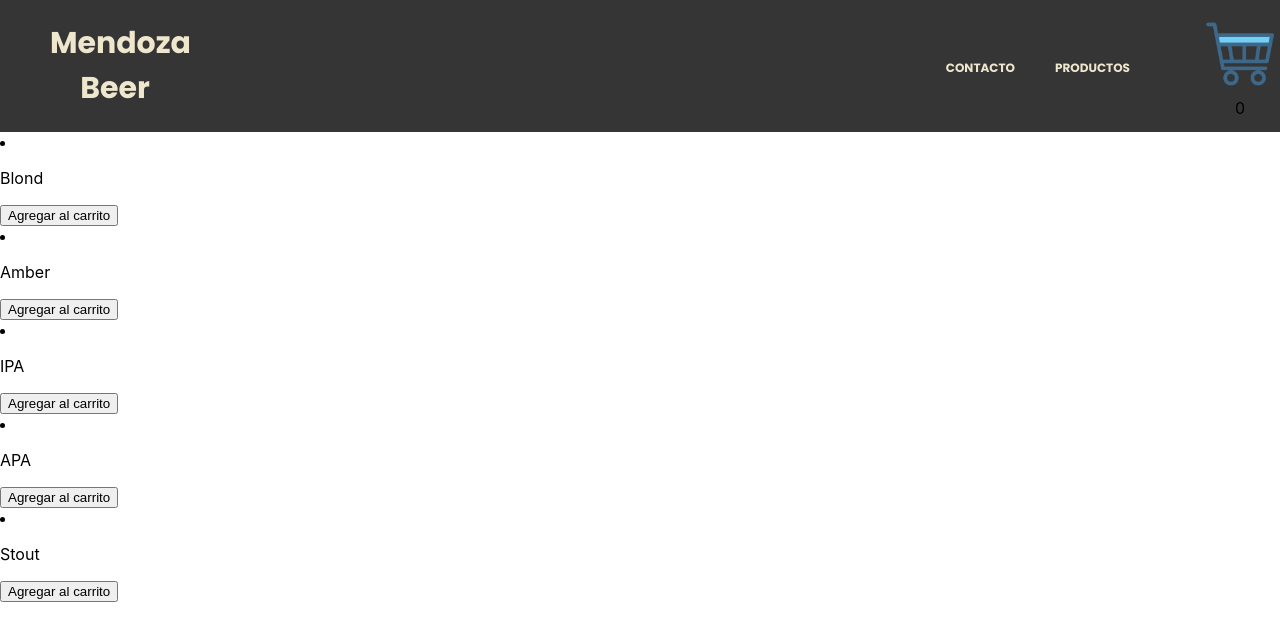
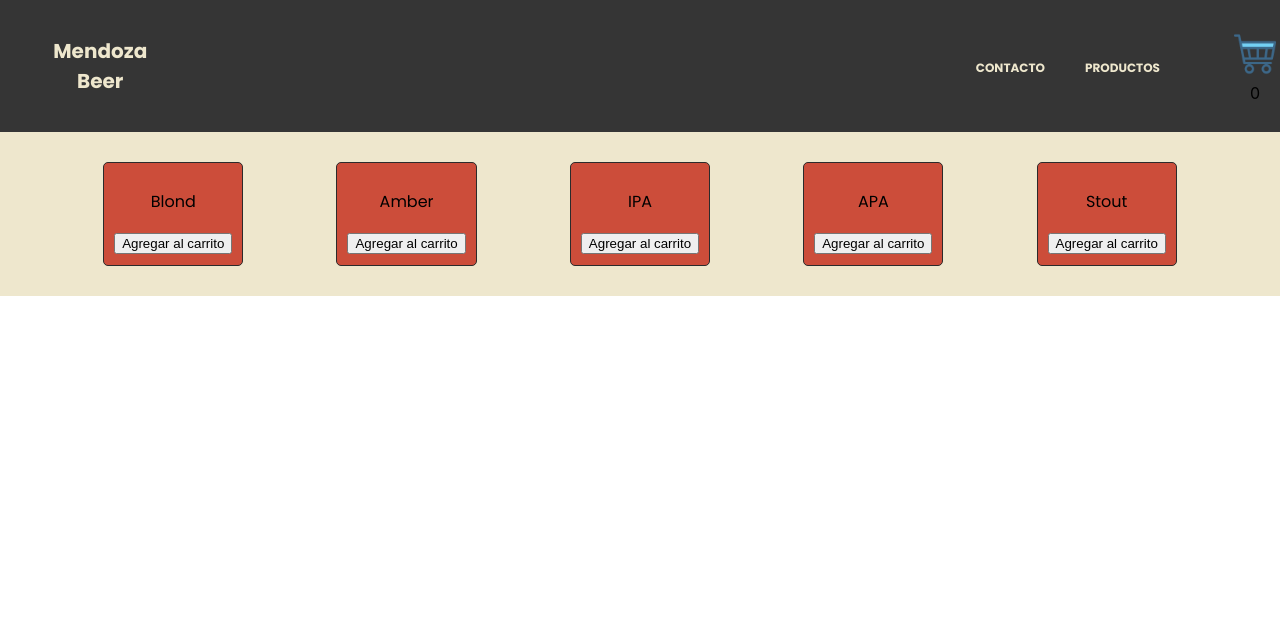
Before and after one commit to FacuRodriguezR/beerMendoza, a React (Create React App) app: page / in a window 1280 px wide. Shown: the top 640 px of the page. Built offline with nearby package versions, Linux system fonts and the light colour scheme.

Commit message:
correcciones

```diff
--- a/src/App.css
+++ b/src/App.css
@@ -79,13 +79,38 @@
   font-family: poppins;
   text-decoration: none;
   color: #eee7cd;
-  font-size: 30px;
+  font-size: 20px;
   font-weight: bolder;
   text-align: center;
 }
 
+.cards{
+  display: flex;
+  text-decoration: none;
+  background-color: #eee7cd;
+  list-style-type: none;
+  padding: 20px;
+  justify-content: space-evenly;
+  flex-wrap: wrap;
+}
+
+.cards li {
+  font-family: poppins;
+  background-color: #cc4d3a;
+  border: 1px solid rgb(43, 43, 43);
+  text-align: center;
+  padding: 10px;
+  border-radius: 5px;
+  margin: 10px;
+
+}
+.carrito{
+  width: 30px;
+
+}
 
 @media screen and (min-width: 768px){
+
   .header{
     width: 100%;
     height: 100%;
@@ -119,6 +144,6 @@
 
 }
 .carrito{
-  width: 80px;
+  width: 50px;
 }
 }
--- a/src/components/ItemListContainer.js
+++ b/src/components/ItemListContainer.js
@@ -1,6 +1,8 @@
+import '../App.css'
+
 function ItemListContainer() {
     return (
-        <div>
+        <div className="cards">
             <li>
                 <p>Blond</p>
                 <button>Agregar al carrito</button>
```
